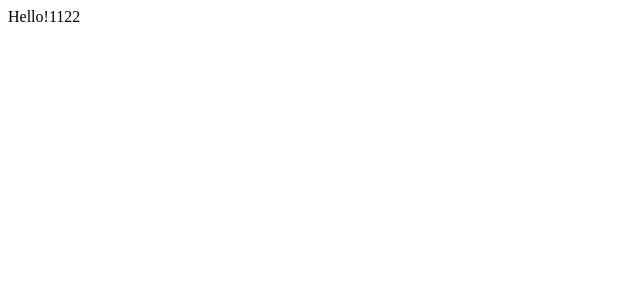
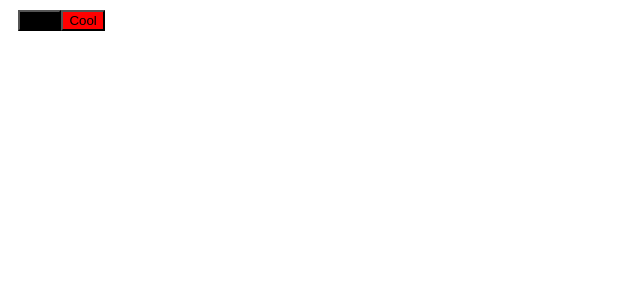
Before and after one commit to Yaniddze/WebpackPractice, a React app: page / in a window 1280 px wide. Shown: the top 300 px of the page, without its empty margins (0-640 px from the left). Built offline with nearby package versions, Linux system fonts and the light colour scheme.

Commit message:
Add styled-components

```diff
--- a/package.json
+++ b/package.json
@@ -12,7 +12,8 @@
   "dependencies": {
     "react": "^16.13.1",
     "react-dom": "^16.13.1",
-    "react-router-dom": "^5.2.0"
+    "react-router-dom": "^5.2.0",
+    "styled-components": "^5.1.1"
   },
   "devDependencies": {
     "@babel/core": "^7.11.4",
@@ -24,7 +25,9 @@
     "@types/react": "^16.9.48",
     "@types/react-dom": "^16.9.8",
     "@types/react-router-dom": "^5.1.5",
+    "@types/styled-components": "^5.1.2",
     "babel-loader": "^8.1.0",
+    "babel-plugin-styled-components": "^1.11.1",
     "css-loader": "^4.2.2",
     "eslint-config-airbnb": "^18.2.0",
     "eslint-plugin-import": "^2.22.0",
--- a/src/index.tsx
+++ b/src/index.tsx
@@ -1,9 +1,30 @@
 import React from 'react';
 import ReactDOM from 'react-dom';
+import styled from 'styled-components';
+
+type ButtonPropTypes = {
+  isBlack: boolean;
+}
+
+const Button = styled.button<ButtonPropTypes>`
+  background-color: ${props => props.isBlack? 'black': 'red'};
+`;
+
+const Wrapper = styled.div`
+  margin: 10px;
+`;
+
 
 ReactDOM.render(
-  <React.StrictMode>
-    <div>Hello!1122</div>
-  </React.StrictMode>,
+  <div>
+    <Wrapper>
+      <Button isBlack>
+        Cool
+      </Button>
+      <Button isBlack={false}>
+        Cool
+      </Button>
+    </Wrapper>
+  </div>,
   document.getElementById('root')
 );
```
Also changed, not shown: .babelrc, 1 other file (tests, documents, lock files or other folders).
